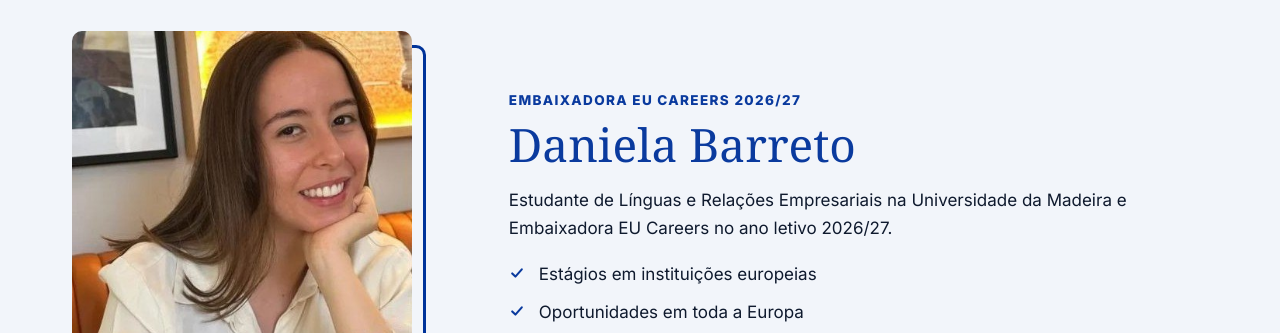
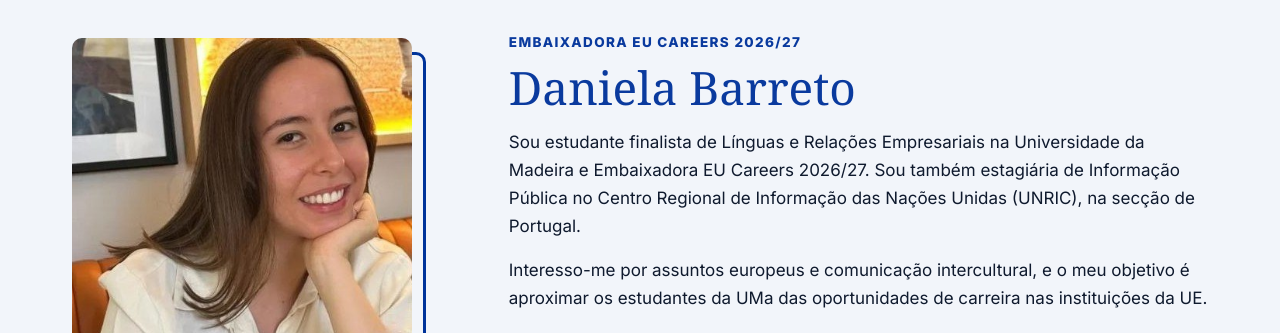
Before and after one commit to danielavbarreto/danielavbarreto.github.io, a plain HTML site: page index.html in a window 1280 px wide. Shown: the part 10410-10743 px from the top of the page. Drawn offline with Linux system fonts and the light colour scheme; a web font is replaced by a local one.

Commit message:
Add files via upload

```diff
--- a/index.html
+++ b/index.html
@@ -616,7 +616,7 @@ footer .legal p{margin:0;max-width:110ch}
     <div class="prose">
       <p class="role">Embaixadora EU Careers 2026/27</p>
       <h2 id="h-amb">Daniela Barreto</h2>
-      <p style="margin-top:14px">Estudante de Línguas e Relações Empresariais na Universidade da Madeira e Embaixadora EU Careers no ano letivo 2026/27.</p>
+      <p style="margin-top:14px">Sou estudante finalista de Línguas e Relações Empresariais na Universidade da Madeira e Embaixadora EU Careers 2026/27. Sou também estagiária de Informação Pública no Centro Regional de Informação das Nações Unidas (UNRIC), na secção de Portugal.</p><p>Interesso-me por assuntos europeus e comunicação intercultural, e o meu objetivo é aproximar os estudantes da UMa das oportunidades de carreira nas instituições da UE.</p>
       <ul>
         <li><svg width="16" height="16"><use href="#check"/></svg><span>Estágios em instituições europeias</span></li>
         <li><svg width="16" height="16"><use href="#check"/></svg><span>Oportunidades em toda a Europa</span></li>
```
